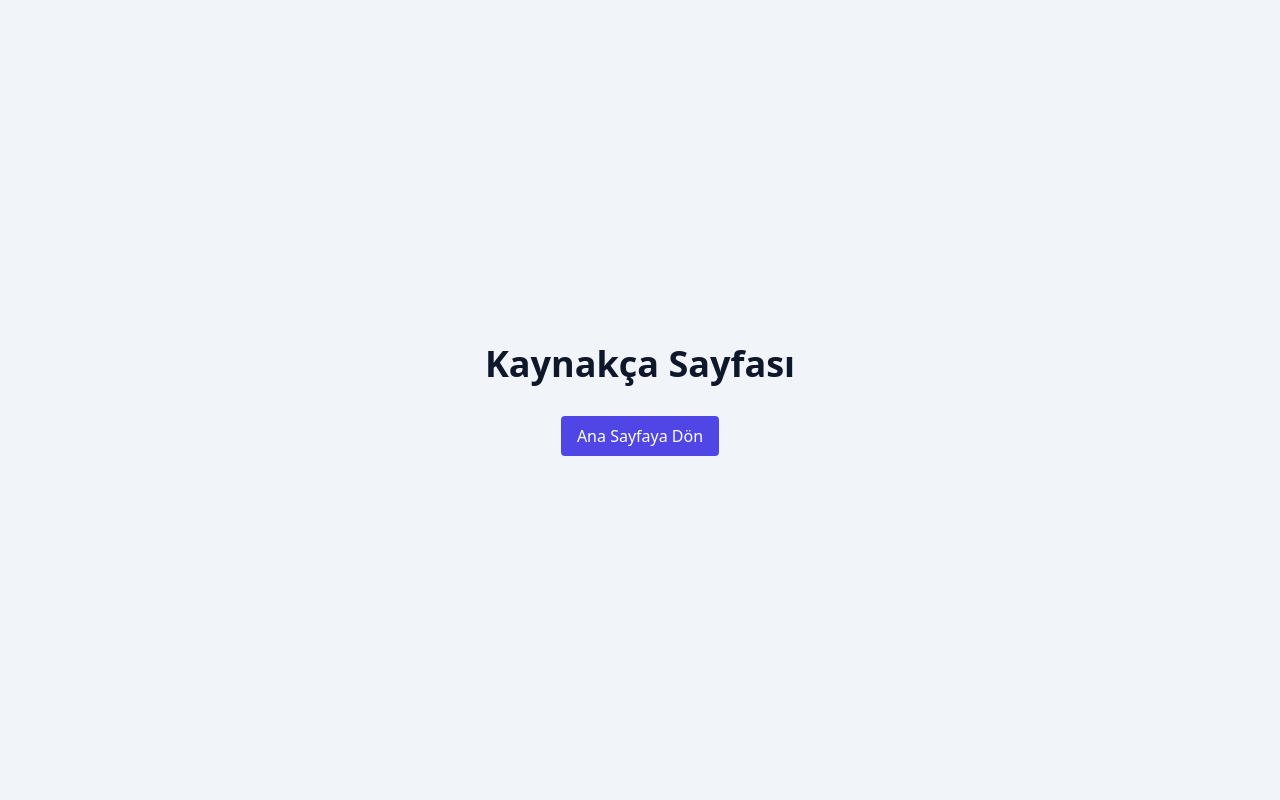
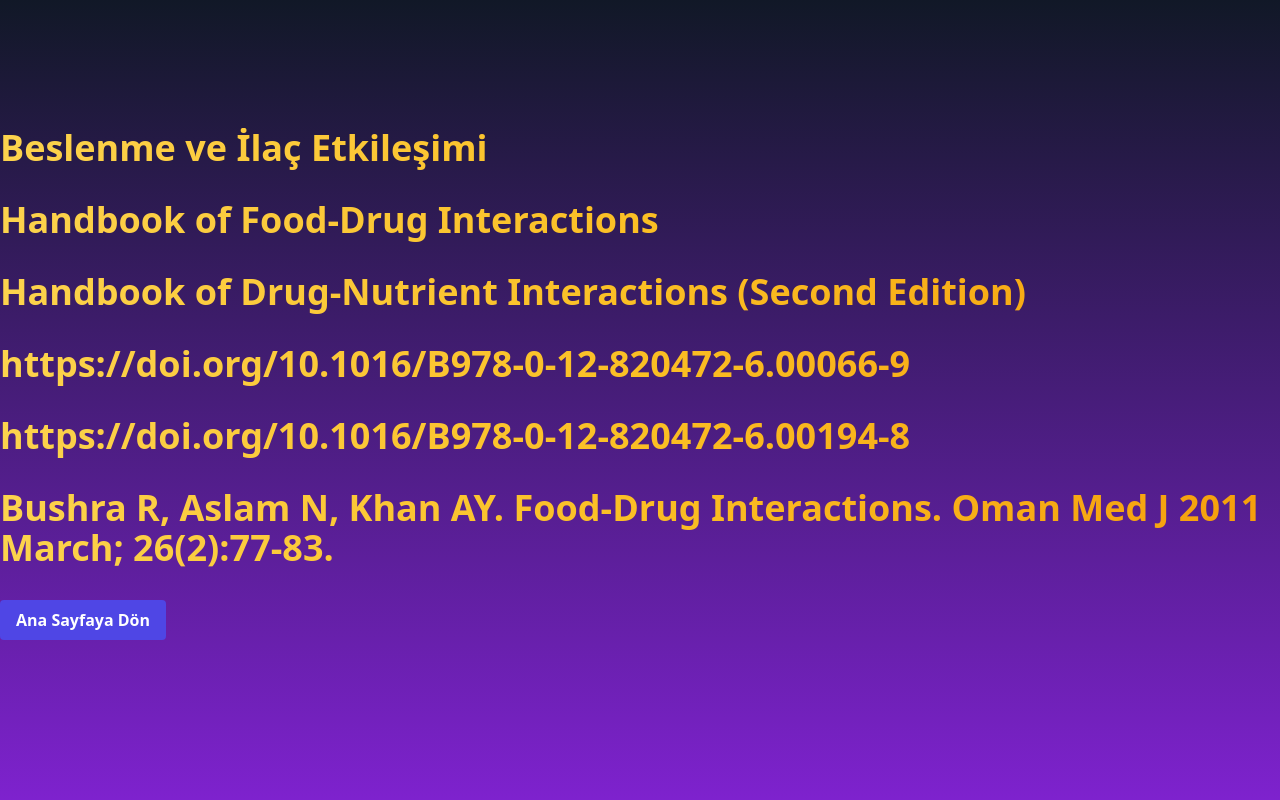
Before and after one commit to Emirhan-Cavusoglu-sftw/foodDrugInteractions, a React (Vite) app: page /kaynakca in a window 1280 px wide. Shown: the top 800 px of the page. Built offline with nearby package versions, Linux system fonts and the light colour scheme; the HTML template or start-up script is replaced by a standard one; a web font is replaced by a local one.

Commit message:
kaynakca iletisim added

```diff
--- a/src/components/Iletisim.jsx
+++ b/src/components/Iletisim.jsx
@@ -2,13 +2,23 @@
 
 export default function Iletisim() {
   return (
-    <div className="flex flex-col justify-center items-center min-h-screen bg-slate-100">
-      <h1 className="text-4xl font-bold text-slate-900 mb-8">İletişim Sayfası</h1>
+    <div className="flex flex-col  items-center min-h-[200vh]  bg-gradient-to-b from-gray-900 via-purple-700 to-purple-900 ">
+    <ul className="font-bold mt-32 text-transparent bg-clip-text bg-gradient-to-r mb- from-amber-300 via-amber-400 to-amber-500 ">
+      <li>
+        <h1 className="text-4xl font-bold  mb-8">
+        besinilacetkilesimleri@gmail.com
+        </h1>
+      </li>
+
+      <li>
+
     <Link to="/">
       <button className="px-4 py-2 bg-indigo-600 text-white rounded hover:bg-indigo-700">
         Ana Sayfaya Dön
       </button>
     </Link>
+      </li>
+    </ul>
   </div>
   );
 }
--- a/src/components/Kaynakca.jsx
+++ b/src/components/Kaynakca.jsx
@@ -2,13 +2,54 @@
 
 export default function Kaynakca() {
   return (
-    <div className="flex flex-col justify-center items-center min-h-screen bg-slate-100">
-      <h1 className="text-4xl font-bold text-slate-900 mb-8">Kaynakça Sayfası</h1>
+    <div className="flex flex-col  items-center min-h-[200vh]  bg-gradient-to-b from-gray-900 via-purple-700 to-purple-900 ">
+      <ul className="font-bold mt-32 text-transparent bg-clip-text bg-gradient-to-r mb- from-amber-300 via-amber-400 to-amber-500 ">
+        <li>
+          <h1 className="text-4xl font-bold  mb-8">
+            Beslenme ve İlaç Etkileşimi
+          </h1>
+        </li>
+        <li>
+          <h1 className="text-4xl font-bold  mb-8">
+            Handbook of Food-Drug Interactions
+          </h1>
+        </li>
+        <li>
+          <h1 className="text-4xl font-bold  mb-8">
+            Handbook of Drug-Nutrient Interactions (Second Edition)
+          </h1>
+        </li>
+        <li>
+          <h1 className="text-4xl font-bold  mb-8">
+            {" "}
+            <a href="https://doi.org/10.1016/B978-0-12-820472-6.00066-9">
+              https://doi.org/10.1016/B978-0-12-820472-6.00066-9
+            </a>
+          </h1>
+        </li>
+        <li>
+          <h1 className="text-4xl font-bold  mb-8">
+            {" "}
+            <a href="https://doi.org/10.1016/B978-0-12-820472-6.00194-8">
+              https://doi.org/10.1016/B978-0-12-820472-6.00194-8
+            </a>
+          </h1>
+        </li>
+        <li>
+          <h1 className="text-4xl font-bold  mb-8">
+            Bushra R, Aslam N, Khan AY. Food-Drug Interactions. Oman Med J 2011
+            March; 26(2):77-83.
+          </h1>
+        </li>
+        <li>
+
       <Link to="/">
         <button className="px-4 py-2 bg-indigo-600 text-white rounded hover:bg-indigo-700">
           Ana Sayfaya Dön
         </button>
       </Link>
+        </li>
+      </ul>
     </div>
   );
 }
```
Lines whose indentation alone changed are shown as unchanged.
